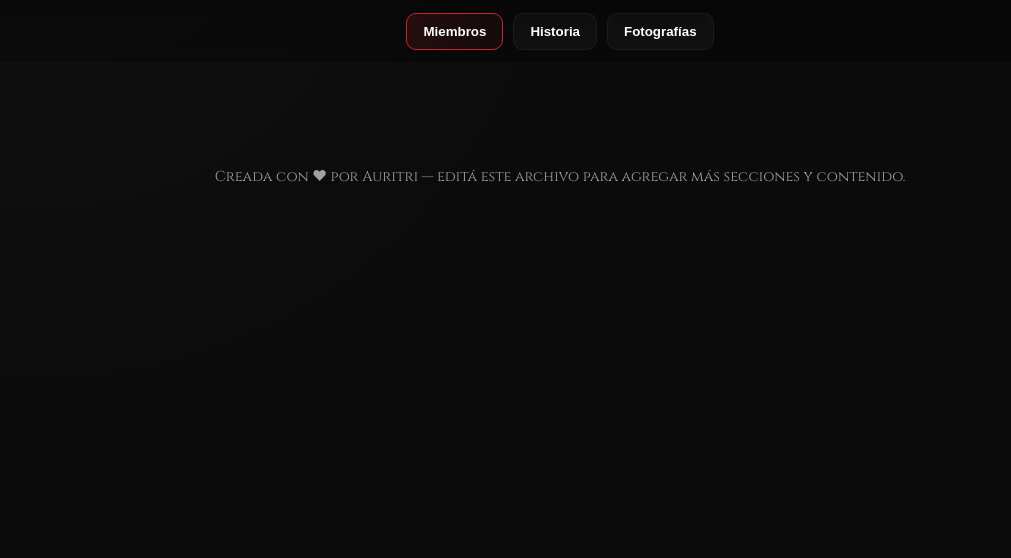
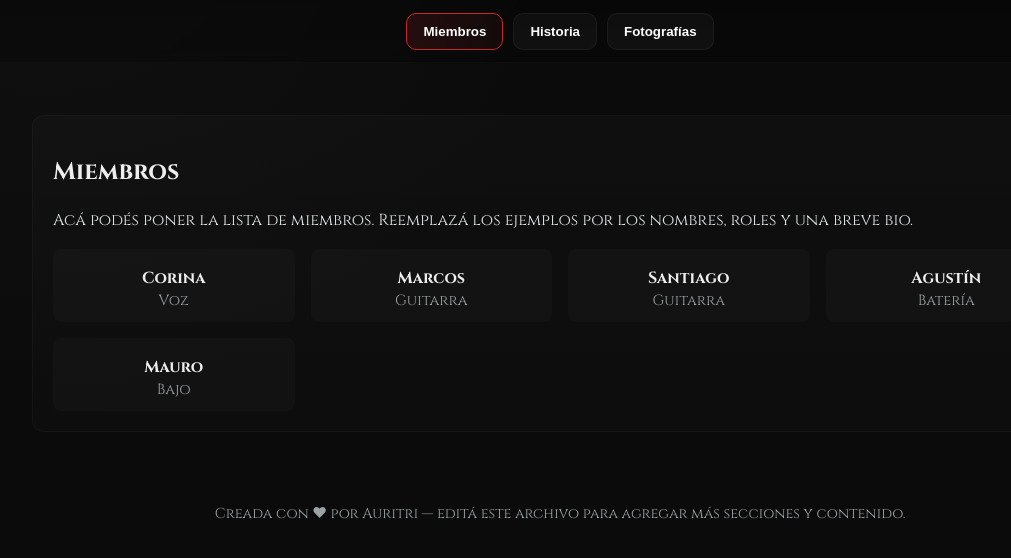
Before and after one commit to MauroSuti/pruebas, a plain HTML site: page index.html in a window 1280 px wide. Shown: the part 208-766 px from the top of the page, without its empty margins (80-1091 px from the left). Drawn offline with Linux system fonts and the light colour scheme.

Commit message:
index.html

```diff
--- a/index.html
+++ b/index.html
@@ -176,7 +176,7 @@
   <main class="container">
 
     <!-- Panel Miembros -->
-    <section id="members" class="panel" tabindex="0">
+    <section id="members" class="panel show" tabindex="0">
       <h2>Miembros</h2>
       <p class="history-text">Acá podés poner la lista de miembros. Reemplazá los ejemplos por los nombres, roles y una breve bio.</p>
 
```
